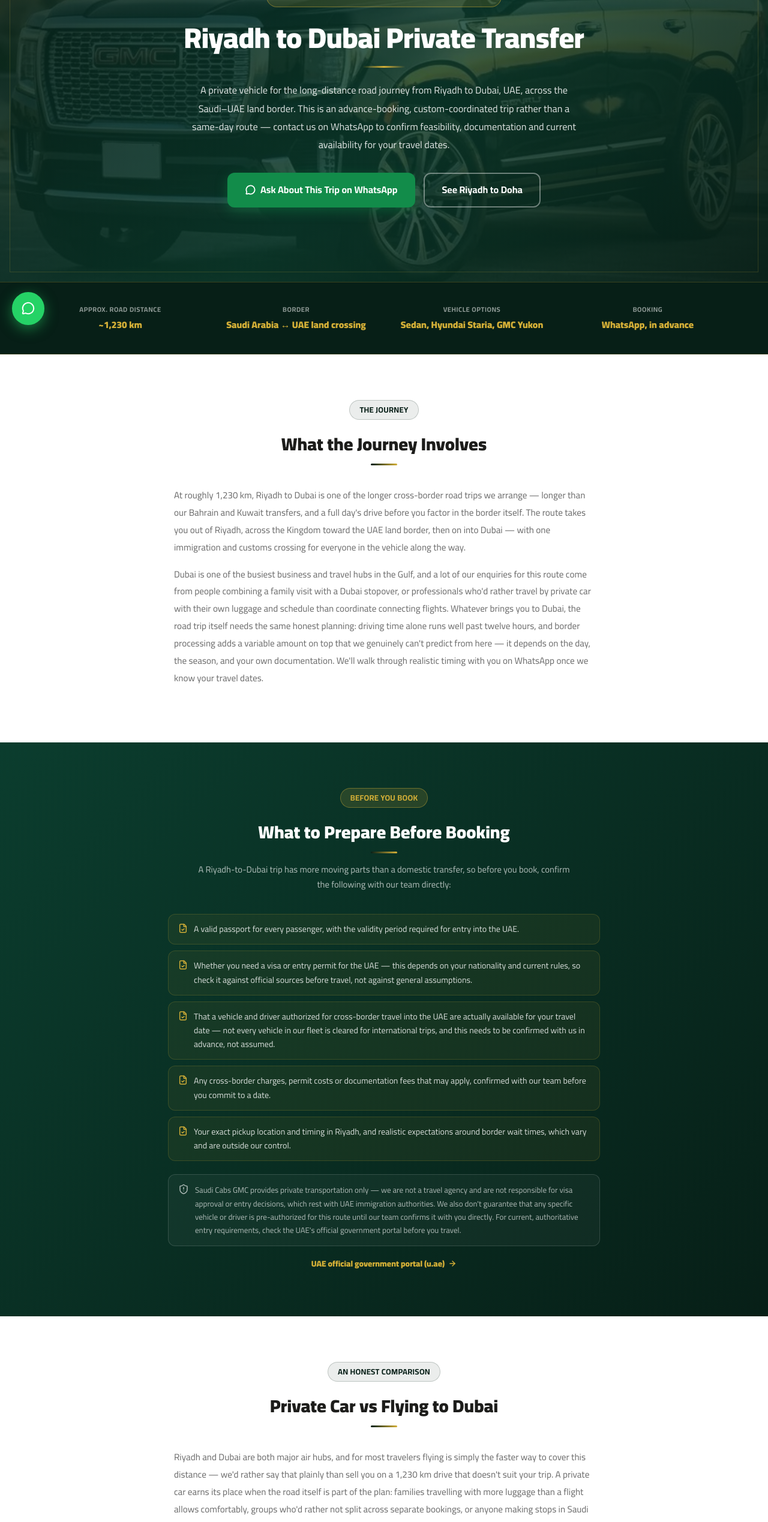
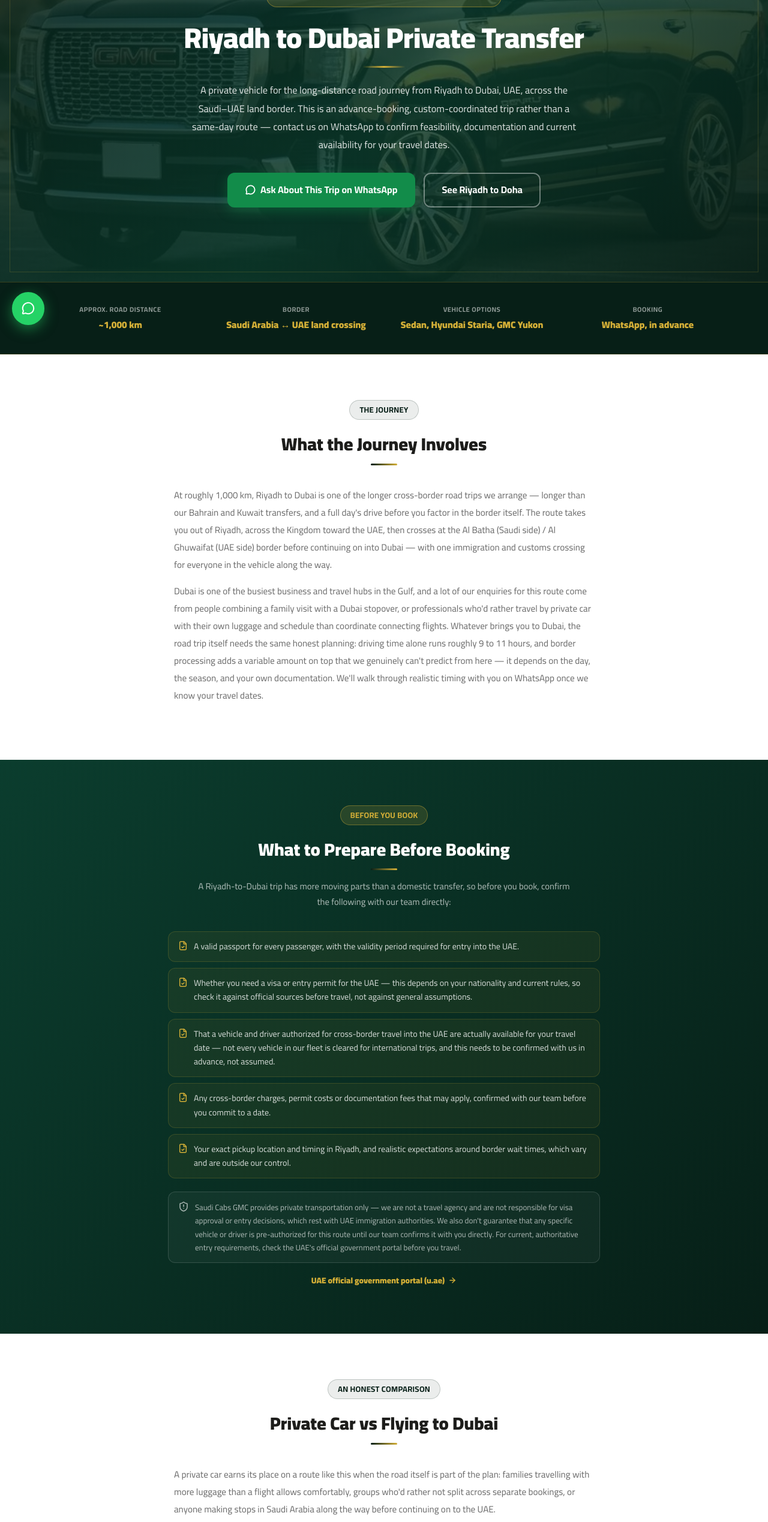
Before and after one commit to saudicabgmc/saudicab, a Next.js app: page /riyadh-to-dubai in a window 1280 px wide. Shown: the part 234-2772 px from the top of the page at 60% size. Built offline with nearby package versions, Linux system fonts and the light colour scheme.

Commit message:
Improve /riyadh-to-dubai: fix distance/time, dedupe copy, route-specific WhatsApp CTA and FAQ subtitle
Co-Authored-By: Claude Sonnet 5 <noreply@anthropic.com>

```diff
--- a/src/app/riyadh-to-dubai/page.tsx
+++ b/src/app/riyadh-to-dubai/page.tsx
@@ -7,6 +7,17 @@ import {
 } from '@/lib/riyadhToDubaiPageData'
 
 const theme = { dark: '#071f17', dark2: '#0b3d2e', accent: '#D4AF37' }
+
+const faqSubheading = {
+  en: 'Clear answers about driving from Riyadh to Dubai — the border crossing, documents and private transfer booking.',
+  ar: 'إجابات واضحة حول القيادة من الرياض إلى دبي — عبور الحدود والمستندات وحجز النقل الخاص.',
+}
+
+const waMessage = `Hello, I'd like to ask about a private transfer from Riyadh to Dubai.
+Travel date:
+Passenger count:
+Luggage:
+Preferred vehicle (Sedan / Hyundai Staria / GMC Yukon): `
 
 export default function RiyadhToDubaiPage() {
   return (
@@ -24,6 +35,8 @@ export default function RiyadhToDubaiPage() {
       bookingSteps={bookingSteps}
       relatedLink={relatedLink}
       faqs={riyadhToDubaiFaqs}
+      faqSubheading={faqSubheading}
+      waMessage={waMessage}
     />
   )
 }
--- a/src/lib/faqData.ts
+++ b/src/lib/faqData.ts
@@ -941,8 +941,8 @@ export const riyadhToDubaiFaqs: FAQItem[] = [
       ar: 'كم تستغرق الرحلة بالسيارة من الرياض إلى دبي؟',
     },
     a: {
-      en: "The road distance is approximately 1,230 km, which is many hours of driving on its own. We don't quote a fixed total time because border-crossing duration varies and is outside our control — we'll discuss realistic timing with you based on your travel date.",
-      ar: 'تبلغ مسافة الطريق نحو ١,٢٣٠ كم، وهي وحدها عدة ساعات من القيادة. لا نحدد وقتاً إجمالياً ثابتاً لأن مدة عبور الحدود تختلف وتخرج عن سيطرتنا — سنناقش معك التوقيت الواقعي بحسب تاريخ سفرك.',
+      en: "The road distance is approximately 1,000 km, which is roughly 9-11 hours of driving on its own. We don't quote a fixed total time because border-crossing duration varies and is outside our control — we'll discuss realistic timing with you based on your travel date.",
+      ar: 'تبلغ مسافة الطريق نحو ١,٠٠٠ كم، أي ما يقارب ٩-١١ ساعة من القيادة. لا نحدد وقتاً إجمالياً ثابتاً لأن مدة عبور الحدود تختلف وتخرج عن سيطرتنا — سنناقش معك التوقيت الواقعي بحسب تاريخ سفرك.',
     },
   },
   {
--- a/src/lib/riyadhToDubaiPageData.ts
+++ b/src/lib/riyadhToDubaiPageData.ts
@@ -5,7 +5,13 @@ import type { FAQItem } from '@/components/FAQSection'
  * page, distinct from the domestic route pages in routePageData.ts.
  *
  * IMPORTANT — scope of facts used here:
- * - The road distance (~1,230 km) is a public geographic fact, not a business claim.
+ * - The road distance (~1,000 km) is a public geographic fact, not a business claim.
+ *   Verified 2026-10-23 against multiple independent sources (a dedicated Saudi-UAE
+ *   road-trip guide, a distance calculator, and a Rome2Rio proxy via a nearby UAE
+ *   city), which converge on ~980-1,030 km / ~9-11.5 hours driving via the Al Batha
+ *   (Saudi side) / Al Ghuwaifat (UAE side) crossing — NOT the ~1,230 km / 12+ hour
+ *   figures this page previously stated, which were overestimates and have been
+ *   corrected.
  * - No specific journey TIME is stated as a guarantee: border-crossing duration is
  *   genuinely unpredictable and outside the company's control, so this page is
  *   explicit that timing varies and must be discussed per trip.
@@ -28,7 +34,7 @@ export const heroContent = {
 }
 
 export const quickFacts: { label: string; value: string }[] = [
-  { label: 'Approx. road distance', value: '~1,230 km' },
+  { label: 'Approx. road distance', value: '~1,000 km' },
   { label: 'Border', value: 'Saudi Arabia ↔ UAE land crossing' },
   { label: 'Vehicle options', value: 'Sedan, Hyundai Staria, GMC Yukon' },
   { label: 'Booking', value: 'WhatsApp, in advance' },
@@ -37,8 +43,8 @@ export const quickFacts: { label: string; value: string }[] = [
 export const journeySection = {
   heading: 'What the Journey Involves',
   paragraphs: [
-    "At roughly 1,230 km, Riyadh to Dubai is one of the longer cross-border road trips we arrange — longer than our Bahrain and Kuwait transfers, and a full day's drive before you factor in the border itself. The route takes you out of Riyadh, across the Kingdom toward the UAE land border, then on into Dubai — with one immigration and customs crossing for everyone in the vehicle along the way.",
-    "Dubai is one of the busiest business and travel hubs in the Gulf, and a lot of our enquiries for this route come from people combining a family visit with a Dubai stopover, or professionals who'd rather travel by private car with their own luggage and schedule than coordinate connecting flights. Whatever brings you to Dubai, the road trip itself needs the same honest planning: driving time alone runs well past twelve hours, and border processing adds a variable amount on top that we genuinely can't predict from here — it depends on the day, the season, and your own documentation. We'll walk through realistic timing with you on WhatsApp once we know your travel dates.",
+    "At roughly 1,000 km, Riyadh to Dubai is one of the longer cross-border road trips we arrange — longer than our Bahrain and Kuwait transfers, and a full day's drive before you factor in the border itself. The route takes you out of Riyadh, across the Kingdom toward the UAE, then crosses at the Al Batha (Saudi side) / Al Ghuwaifat (UAE side) border before continuing on into Dubai — with one immigration and customs crossing for everyone in the vehicle along the way.",
+    "Dubai is one of the busiest business and travel hubs in the Gulf, and a lot of our enquiries for this route come from people combining a family visit with a Dubai stopover, or professionals who'd rather travel by private car with their own luggage and schedule than coordinate connecting flights. Whatever brings you to Dubai, the road trip itself needs the same honest planning: driving time alone runs roughly 9 to 11 hours, and border processing adds a variable amount on top that we genuinely can't predict from here — it depends on the day, the season, and your own documentation. We'll walk through realistic timing with you on WhatsApp once we know your travel dates.",
   ],
 }
 
@@ -60,7 +66,7 @@ export const requirementsSection = {
 export const whyPrivateCarSection = {
   heading: 'Private Car vs Flying to Dubai',
   paragraphs: [
-    "Riyadh and Dubai are both major air hubs, and for most travelers flying is simply the faster way to cover this distance — we'd rather say that plainly than sell you on a 1,230 km drive that doesn't suit your trip. A private car earns its place when the road itself is part of the plan: families travelling with more luggage than a flight allows comfortably, groups who'd rather not split across separate bookings, or anyone making stops in Saudi Arabia along the way before continuing on to the UAE.",
+    "A private car earns its place on a route like this when the road itself is part of the plan: families travelling with more luggage than a flight allows comfortably, groups who'd rather not split across separate bookings, or anyone making stops in Saudi Arabia along the way before continuing on to the UAE.",
     "If a road trip is the right call for you, the point of booking it privately rather than any shared option is the same reasoning behind every trip we run: one vehicle reserved for your group only, a pickup time built around you instead of a fixed schedule, and no changing vehicles partway through the journey.",
   ],
 }
```
